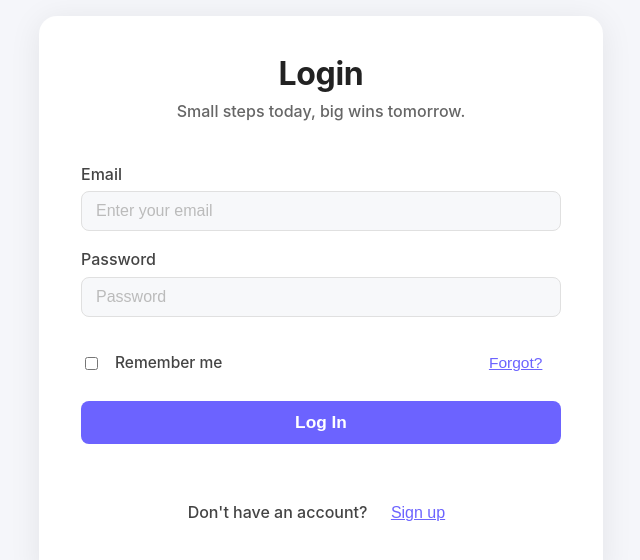
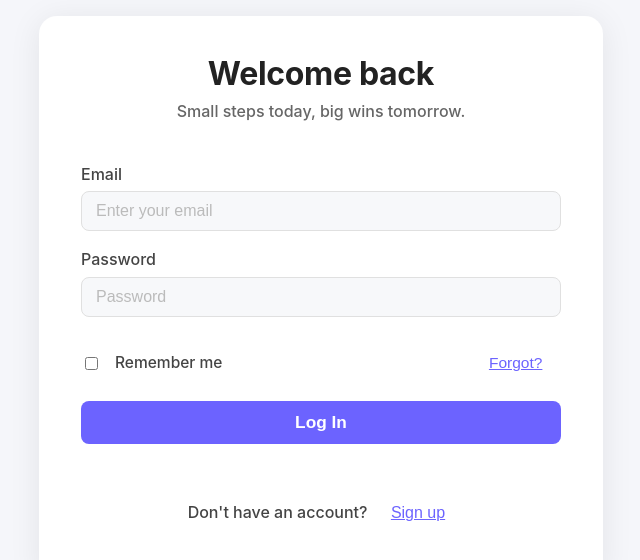
Before and after one commit to lakshan-2002/Task-Notifier, a React (Vite) app in the folder ReactApp/: page /login in a window 1280 px wide. Shown: the part 122-682 px from the top of the page, without its empty margins (319-959 px from the left). Built offline with nearby package versions, Linux system fonts and the light colour scheme.

Commit message:
Update a small UI change to verify the automated CI/CD pipeline works

```diff
--- a/ReactApp/src/Login.jsx
+++ b/ReactApp/src/Login.jsx
@@ -84,7 +84,7 @@ function login() {
       <div className="login-container">
         <div className="login-content">
           <div className="login-header">
-            <h1>Login</h1>
+            <h1>Welcome back</h1>
             <p>Small steps today, big wins tomorrow.</p>
           </div>
 
```
